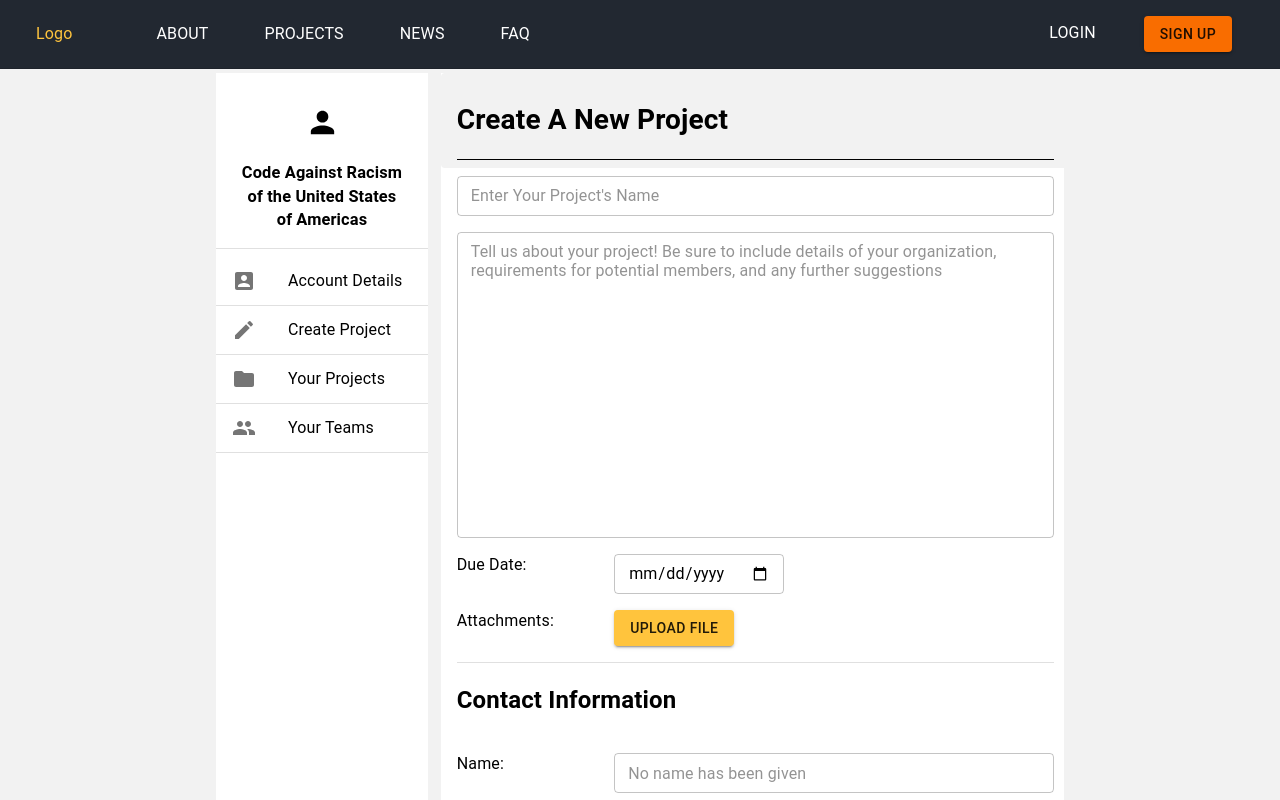
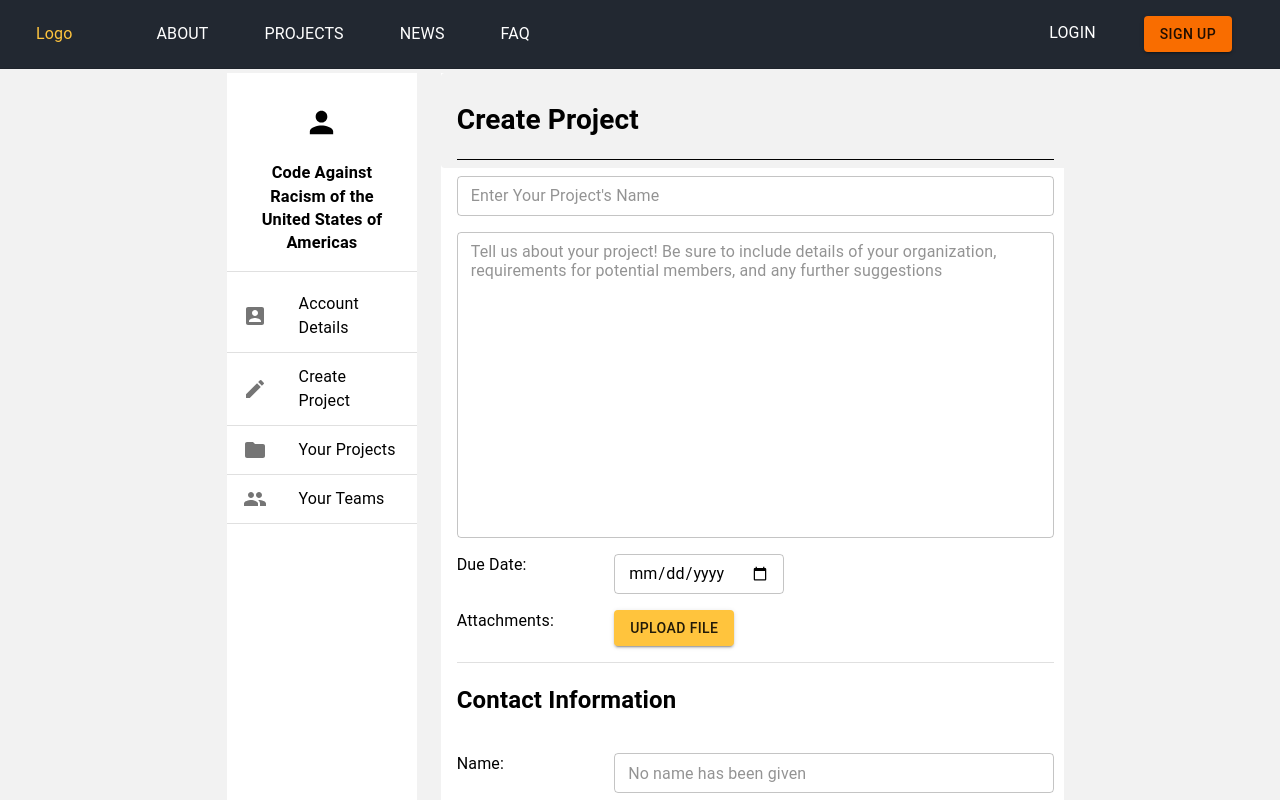
Before and after one commit to CodeAgainstRacism/codeagainstracism.org, a React (Create React App) app in the folder frontend/: page /projects in a window 1280 px wide. Shown: the top 800 px of the page. Built offline with nearby package versions, Linux system fonts and the light colour scheme.

Commit message:
created component sidebar for organization and individual

```diff
--- a/frontend/src/pages/VerticalNavBar.jsx
+++ b/frontend/src/components/SideBarIndividual.jsx
@@ -15,7 +15,7 @@ import PersonIcon from '@material-ui/icons/Person';
 //use styling hook here to align name and png next to each other
 const sideBarStyles = makeStyles((theme)  => ({
     sideBarContainer: {
-        width: "100%",
+        width: "90%",
         height: "120vh",
         paddingTop: "15%",
         //height: "768px",
@@ -34,7 +34,7 @@ export default function SideBar(){
             <Container>
                 {/*<img src = {"avatar.png"}/> */}
                 <PersonIcon fontSize="large" />
-                <h3>Code Against Racism of the United States of Americas</h3>
+                <h3>Zoosuki Chisaki</h3>
             </Container>
             <Divider/>
             <List>
@@ -47,23 +47,9 @@ export default function SideBar(){
                 <Divider/>
                 <ListItem button>
                     <ListItemIcon>
-                        <CreateIcon />
-                    </ListItemIcon>
-                    <ListItemText primary = "Create Project" />
-                </ListItem>
-                <Divider/>
-                <ListItem button>
-                    <ListItemIcon>
                         <FolderIcon />
                     </ListItemIcon>
                     <ListItemText primary = "Your Projects" />
-                </ListItem>
-                <Divider/>
-                <ListItem button>
-                    <ListItemIcon>
-                        <GroupIcon />
-                    </ListItemIcon>
-                    <ListItemText primary = "Your Teams" />
                 </ListItem>
                 <Divider/>
             </List>
--- /dev/null
+++ b/frontend/src/components/SideBarOrganization.jsx
@@ -0,0 +1,72 @@
+import React from "react";
+import { makeStyles } from "@material-ui/styles";
+import {Container} from "@material-ui/core";
+import Divider from '@material-ui/core/Divider';
+import List from '@material-ui/core/List';
+import ListItem from '@material-ui/core/ListItem';
+import ListItemIcon from '@material-ui/core/ListItemIcon';
+import ListItemText from '@material-ui/core/ListItemText';
+import AccountBoxIcon from '@material-ui/icons/AccountBox';
+import FolderIcon from '@material-ui/icons/Folder';
+import CreateIcon from '@material-ui/icons/Create';
+import GroupIcon from '@material-ui/icons/Group';
+import PersonIcon from '@material-ui/icons/Person';
+
+//use styling hook here to align name and png next to each other
+const sideBarStyles = makeStyles((theme)  => ({
+    sideBarContainer: {
+        width: "90%",
+        height: "120vh",
+        paddingTop: "15%",
+        //height: "768px",
+        //textAlign: "left",
+        alignItems: "center",
+        backgroundColor: "#ffffff"
+    },
+}));
+
+
+export default function SideBar(){
+   const classes = sideBarStyles();
+    return(
+
+        <Container disableGutters = {true} className = {classes.sideBarContainer}>
+            <Container>
+                {/*<img src = {"avatar.png"}/> */}
+                <PersonIcon fontSize="large" />
+                <h3>Code Against Racism of the United States of Americas</h3>
+            </Container>
+            <Divider/>
+            <List>
+                <ListItem button>
+                    <ListItemIcon>
+                        <AccountBoxIcon />
+                    </ListItemIcon>
+                    <ListItemText primary = "Account Details" />
+                </ListItem>
+                <Divider/>
+                <ListItem button>
+                    <ListItemIcon>
+                        <CreateIcon />
+                    </ListItemIcon>
+                    <ListItemText primary = "Create Project" />
+                </ListItem>
+                <Divider/>
+                <ListItem button>
+                    <ListItemIcon>
+                        <FolderIcon />
+                    </ListItemIcon>
+                    <ListItemText primary = "Your Projects" />
+                </ListItem>
+                <Divider/>
+                <ListItem button>
+                    <ListItemIcon>
+                        <GroupIcon />
+                    </ListItemIcon>
+                    <ListItemText primary = "Your Teams" />
+                </ListItem>
+                <Divider/>
+            </List>
+        </Container>
+    )
+}
--- a/frontend/src/pages/NewProjectForm.jsx
+++ b/frontend/src/pages/NewProjectForm.jsx
@@ -1,6 +1,6 @@
 import React from "react";
 import { withStyles, makeStyles } from '@material-ui/core/styles';
-import SideBar from "./VerticalNavBar";
+import Footer from "../components/Footer";
 import {Container,
         CssBaseline,
         Button,
@@ -8,7 +8,7 @@ import {Container,
         Paper,
         Grid,} from '@material-ui/core';
 import Divider from '@material-ui/core/Divider';
-import Footer from "../components/Footer";
+import SideBar from "../components/SideBarOrganization";
 //checkut form authentification
 const projectFormStyles = makeStyles((theme) => ({
 
@@ -104,7 +104,7 @@ export default function NewProjectForm() {
                     <Container disableGutters = {true} className = {classes.headingContainer}>
                       <Grid item xs={12}>
                         <Paper elevation = {0} className={classes.headerPaper}>
-                          <h1>Create A New Project</h1>
+                          <h1>Create Project</h1>
                           <Divider classes={{root: classes.dividerColor}} variant="fullwidth"/>
                         </Paper>
                       </Grid>
```
